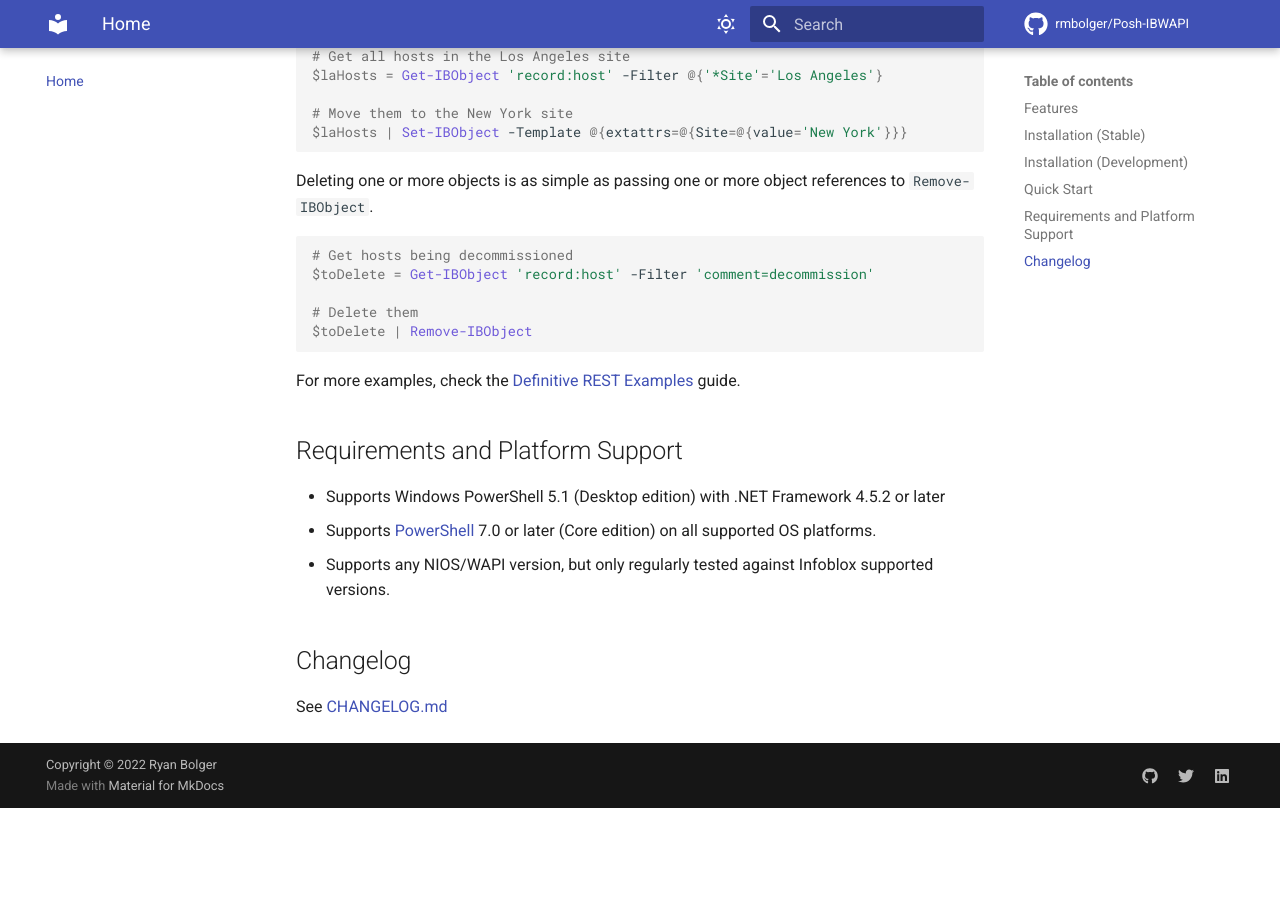
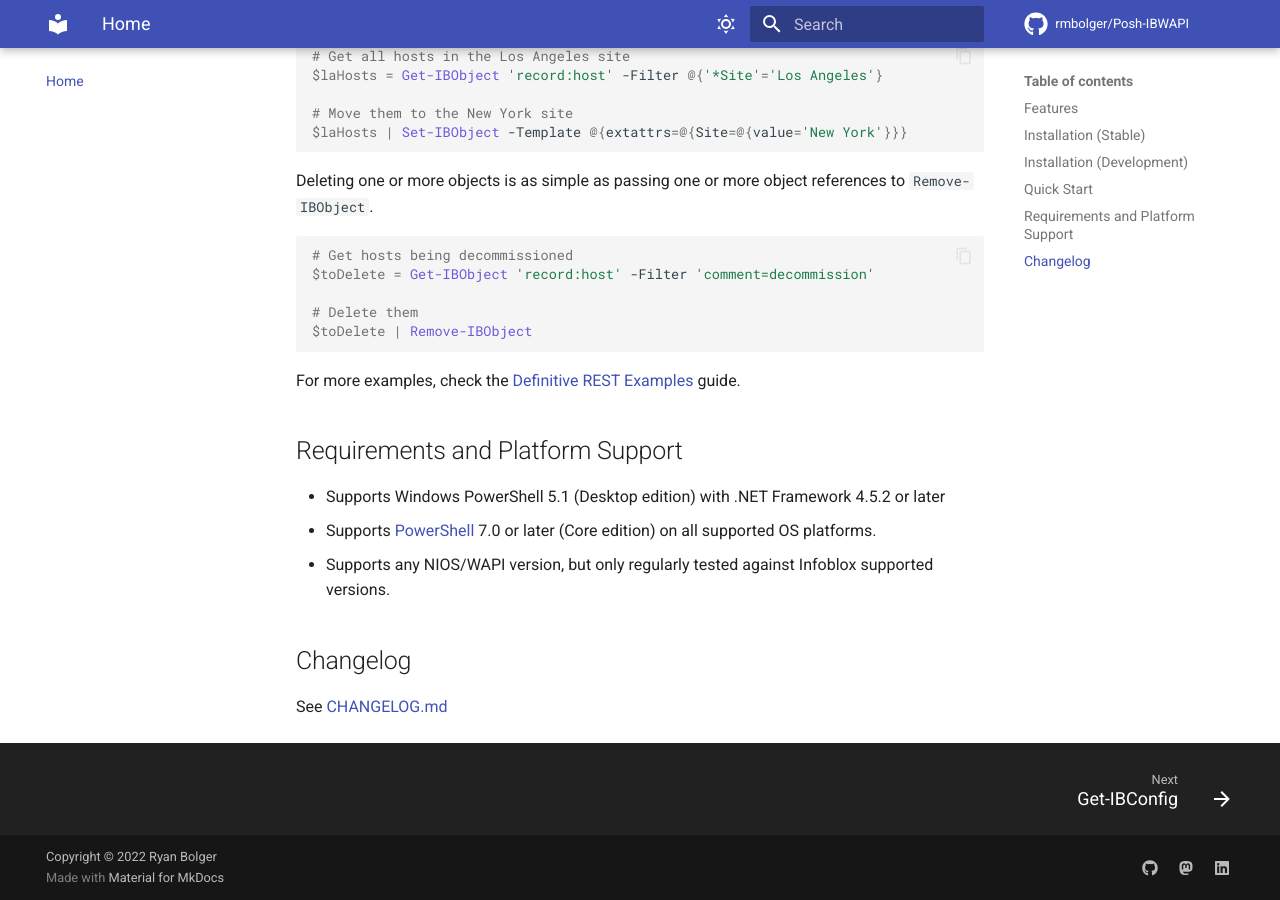
Before and after one commit to rmbolger/Posh-IBWAPI, an MkDocs documentation site: the page built from docs/index.md, in a window 1280 px wide and 900 px high, scrolled down 3244 px. Built offline with MkDocs 1.6.1 and Material for MkDocs 9.7.7, drawn with Linux system fonts in a browser that asks for light colours; comment, search, counter and statistics services are not loaded; the version menu is left out; before the commit the page ends 4052 px from its top, so only the background shows below that.

Commit message:
docs: upgrade to latest mkdocs-material and mike

```diff
--- a/mkdocs.yml
+++ b/mkdocs.yml
@@ -28,6 +28,10 @@ theme:
     - navigation.tabs
     - navigation.sections
     - navigation.expand
+    - navigation.footer
+    - content.code.copy
+    - content.action.edit
+    - content.action.view
 
   icon:
     logo: simple/powershell
@@ -60,8 +64,8 @@ extra:
   social:
     - icon: fontawesome/brands/github
       link: https://github.com/rmbolger
-    - icon: fontawesome/brands/twitter
-      link: https://twitter.com/rmbolger
+    - icon: fontawesome/brands/mastodon
+      link: https://mastodon.social/@rmbolger
     - icon: fontawesome/brands/linkedin
       link: https://linkedin.com/in/rmbolger/
   version:
@@ -75,6 +79,6 @@ markdown_extensions:
   - toc:
       permalink: true
   - pymdownx.emoji:
-      emoji_index: !!python/name:materialx.emoji.twemoji
-      emoji_generator: !!python/name:materialx.emoji.to_svg
+      emoji_index: !!python/name:material.extensions.emoji.twemoji
+      emoji_generator: !!python/name:material.extensions.emoji.to_svg
   - attr_list
```
Also changed, not shown: 1 other file.
